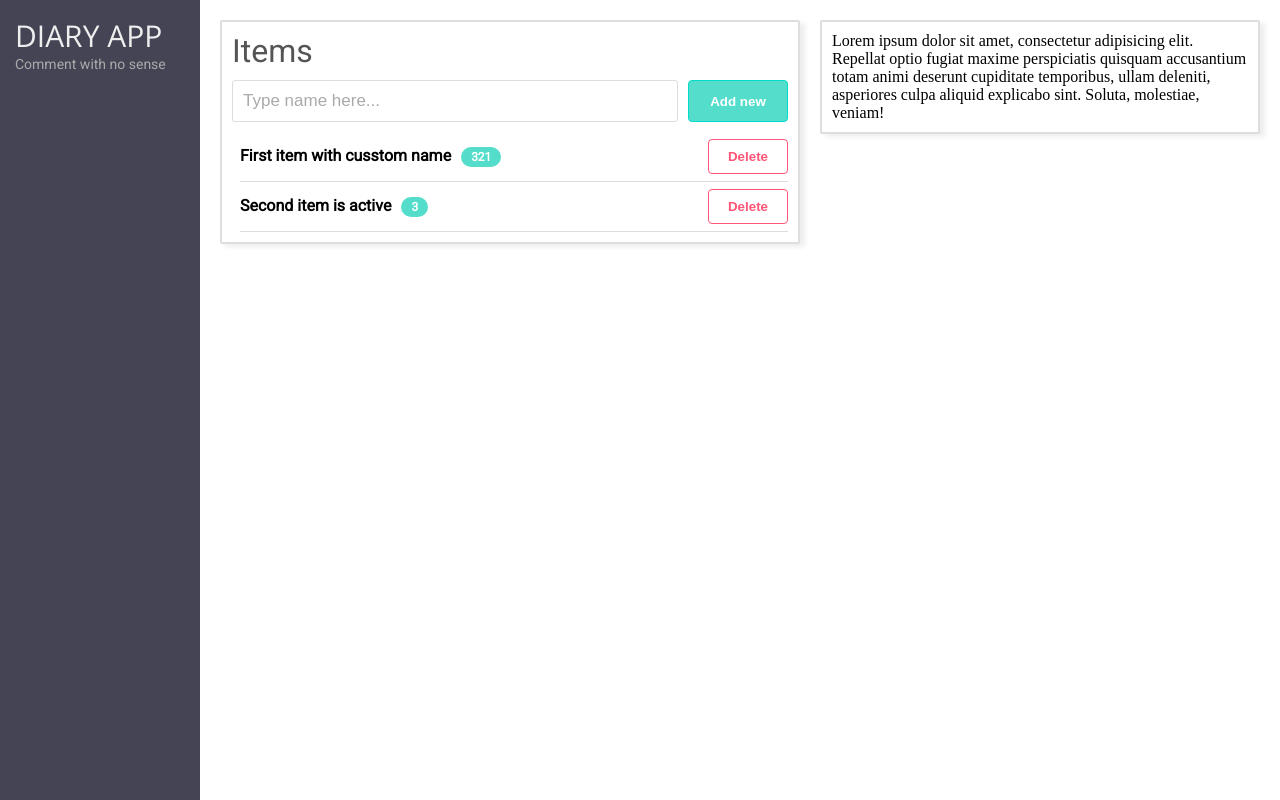
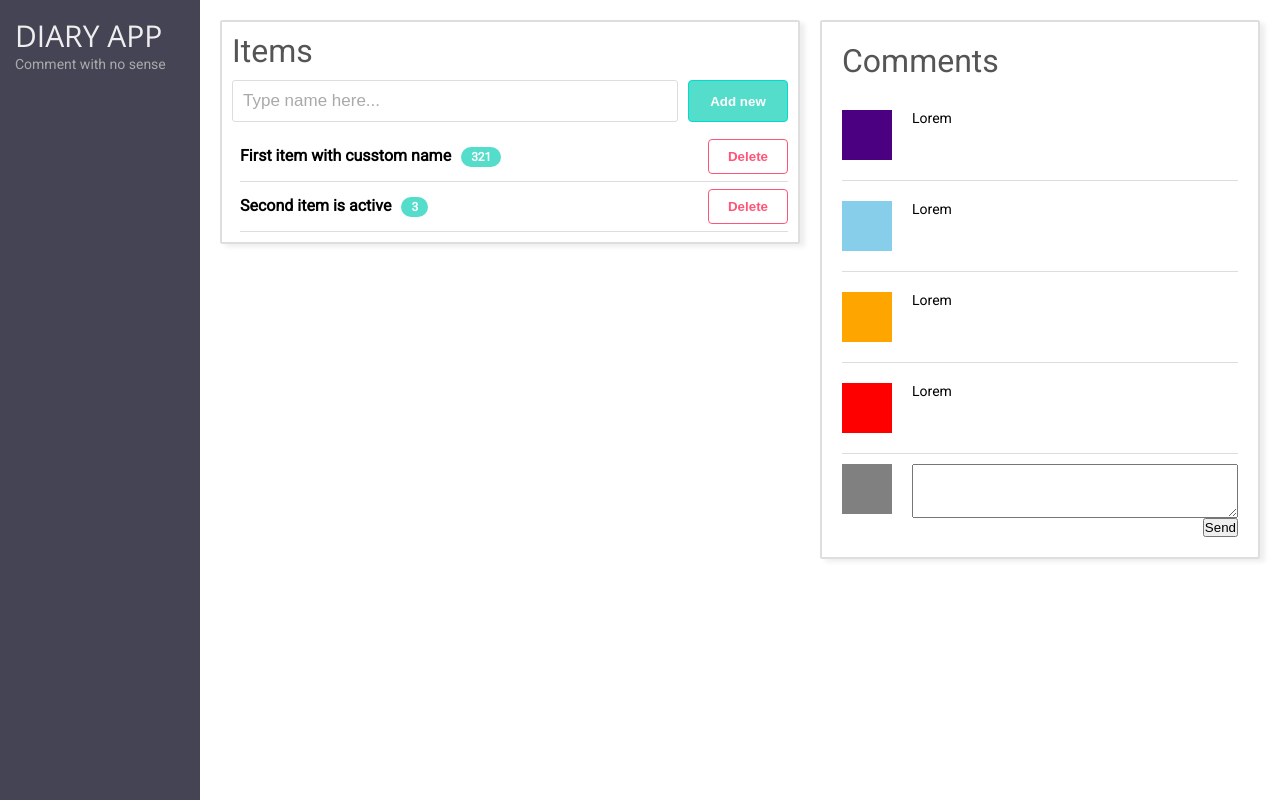
Before and after one commit to foegit/diary-on-react, a React app: page / in a window 1280 px wide. Built offline with nearby package versions, Linux system fonts and the light colour scheme.

Commit message:
Add static comment block

```diff
--- a/package.json
+++ b/package.json
@@ -4,7 +4,7 @@
   "description": "Simple diary",
   "main": "index.js",
   "scripts": {
-    "start": "webpack-dev-server --mode development --open",
+    "start": "webpack-dev-server --mode development --open --hot",
     "build": "webpack --mode production"
   },
   "keywords": [],
--- a/src/components/CommentPanel.js
+++ /dev/null
@@ -1,9 +0,0 @@
-import React from 'react';
-
-const CommentPanel = () =>{
-  return(
-    <div className="commentBlock panel"> Lorem ipsum dolor sit amet, consectetur adipisicing elit. Repellat optio fugiat maxime perspiciatis quisquam accusantium totam animi deserunt cupiditate temporibus, ullam deleniti, asperiores culpa aliquid explicabo sint. Soluta, molestiae, veniam!</div>
-  );
-}
-
-export default CommentPanel;
--- a/src/components/Content.js
+++ b/src/components/Content.js
@@ -1,6 +1,6 @@
 import React from 'react';
 import Diary from '../containers/Diary';
-import CommentPanel from './CommentPanel';
+import CommentPanel from '../containers/CommentPanel';
 
 const Content = () =>{
   return (
--- /dev/null
+++ b/src/containers/CommentPanel.js
@@ -0,0 +1,39 @@
+import React, {Component} from 'react';
+
+class CommentPanel extends Component {
+  render(){
+  return(
+    <div className="commentBlock panel">
+      <h1>Comments</h1>
+      <div className="comments-list">
+        <div className="comment">
+          <div className="icon" style={{backgroundColor: 'indigo'}}></div>
+          <div className="text">Lorem</div>
+        </div>
+        <div className="comment">
+          <div className="icon" style={{backgroundColor: 'skyblue'}}></div>
+          <div className="text">Lorem</div>
+        </div>
+        <div className="comment">
+          <div className="icon" style={{backgroundColor: 'orange'}}></div>
+          <div className="text">Lorem</div>
+        </div>
+        <div className="comment">
+          <div className="icon" style={{backgroundColor: 'red'}}></div>
+          <div className="text">Lorem</div>
+        </div>
+      </div>
+      <div className="addComment">
+        <div className='icon'style={{backgroundColor: 'gray'}} ></div>
+        <div className="newComment">
+          <textarea id="commentInput"></textarea>
+          <button className='app-btn send-btn'>Send</button>
+        </div>
+
+      </div>
+    </div>
+  );
+}
+}
+
+export default CommentPanel;
--- a/src/sass/style.scss
+++ b/src/sass/style.scss
@@ -8,7 +8,6 @@ html{
     padding: 0;
     margin: 0;
   box-sizing: border-box;
-
   }
   body{
     width: 100%;
@@ -16,16 +15,12 @@ html{
     background-color: #fff;
     #root{
       width: 100%;
-      height: 100%;
       margin: 0;
-      height: 100%;
-      width: 100%;
       display: flex;
-
+      min-height: 100%;
       .sideBar{
         width: 200px;
         background-color: #445;
-        height: 100%;
         padding: 15px;
         flex-shrink: 0;
         h1{
@@ -40,7 +35,6 @@ html{
         h2{
           color: #aaa;
           font:{
-
             family: 'Roboto';
             weight: normal;
             size: 14px;
@@ -55,13 +49,16 @@ html{
         align-items: flex-start;
         align-content: flex-start;
         padding: 10px;
+        font-family: 'Roboto';
+        h1{
+          font-weight: 100;
+          color: #555;
+          flex: 1 0 100%;
+        }
         .diaryItems{
           flex: 2 0 300px;
           display: flex;
           flex-wrap: wrap;
-          font:{
-            family: 'Roboto';
-          }
           .app-btn{
             border-radius: 4px;
             border: 1px solid;
@@ -105,7 +102,6 @@ html{
             width: 100%;
             display: flex;
             flex-direction: column;
-
             .entry-item{
               box-sizing: content-box;
               margin-left: -12px;
@@ -119,9 +115,7 @@ html{
                 border-bottom: 1px solid #ddd;
                 display: flex;
                 align-items: center;
-
                 .entry-name{
-
                   flex-grow: 1;
                   font-weight: bold;
                   .title{
@@ -155,14 +149,52 @@ html{
               }
             }
           }
-          h1{
-            font-weight: 100;
-            color: #555;
-            flex: 1 0 100%;
-          }
+
         }
         .commentBlock{
           flex: 1 0 300px;
+          padding: 20px;
+          .icon{
+            width: 50px;
+            height: 50px;
+            margin-right: 20px;
+          }
+          .comments-list{
+            display: flex;
+            flex-direction: column;
+            font-size: 14px;
+            .comment{
+              display: flex;
+              border-bottom: 1px solid #ddd;
+              margin: 10px 0 10px 0;
+              padding-bottom: 20px;
+              &:first-child{
+                margin-top: 30px;
+              }
+            }
+          }
+          .addComment{
+            display: flex;
+            .newComment{
+              flex-grow: 1;
+              display: flex;
+              flex-direction: column;
+              align-items: flex-end;
+              #commentInput{
+                flex-grow: 1;
+              width: 100%;
+                display: block;
+                max-width: 100;
+                resize: vertical;
+                padding: 10px;
+                font-size: 14px;
+                min-height: 54px;
+              }
+              .send-btn{
+                flex-wrap: wrap;
+              }
+            }
+          }
         }
       }
       .panel{
```
